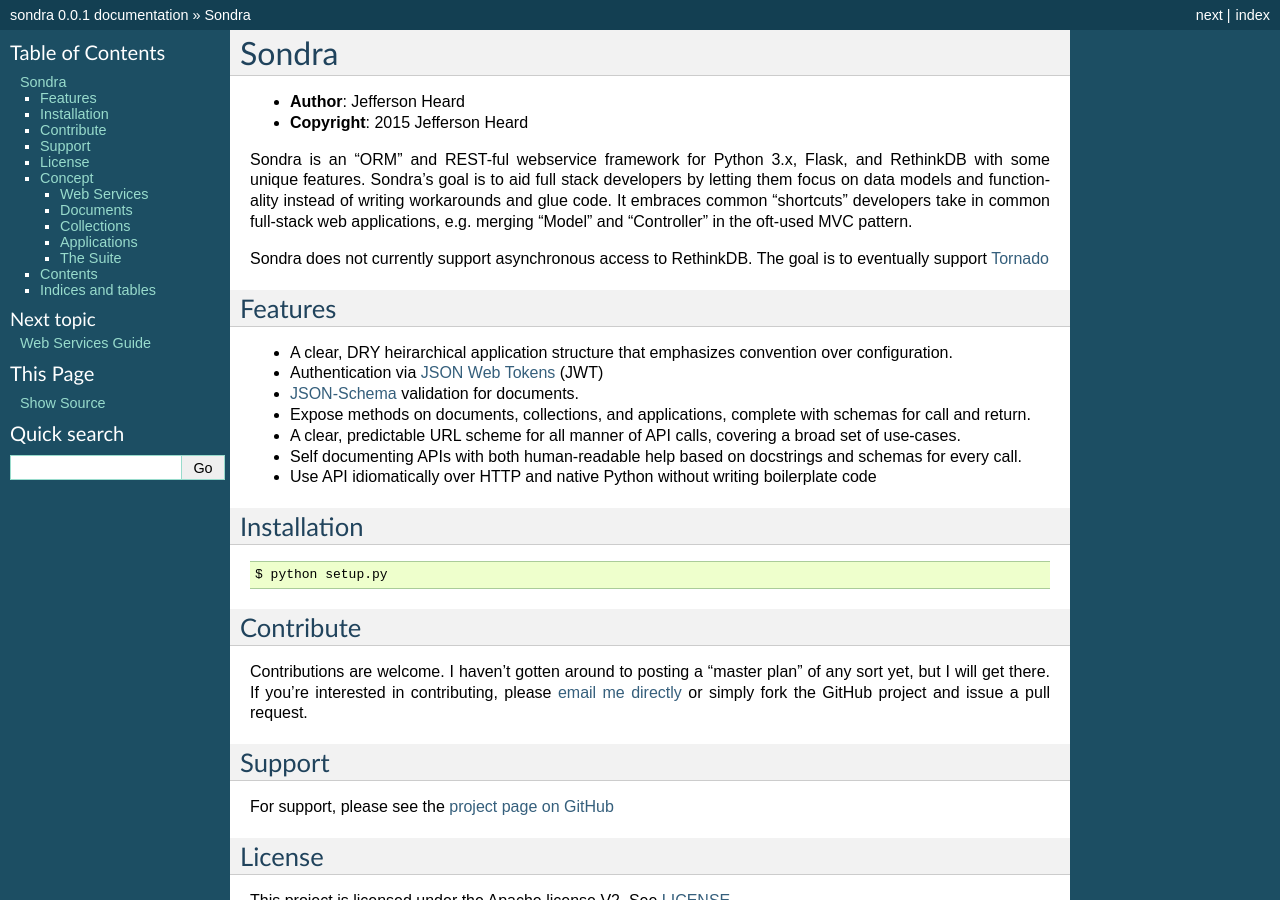
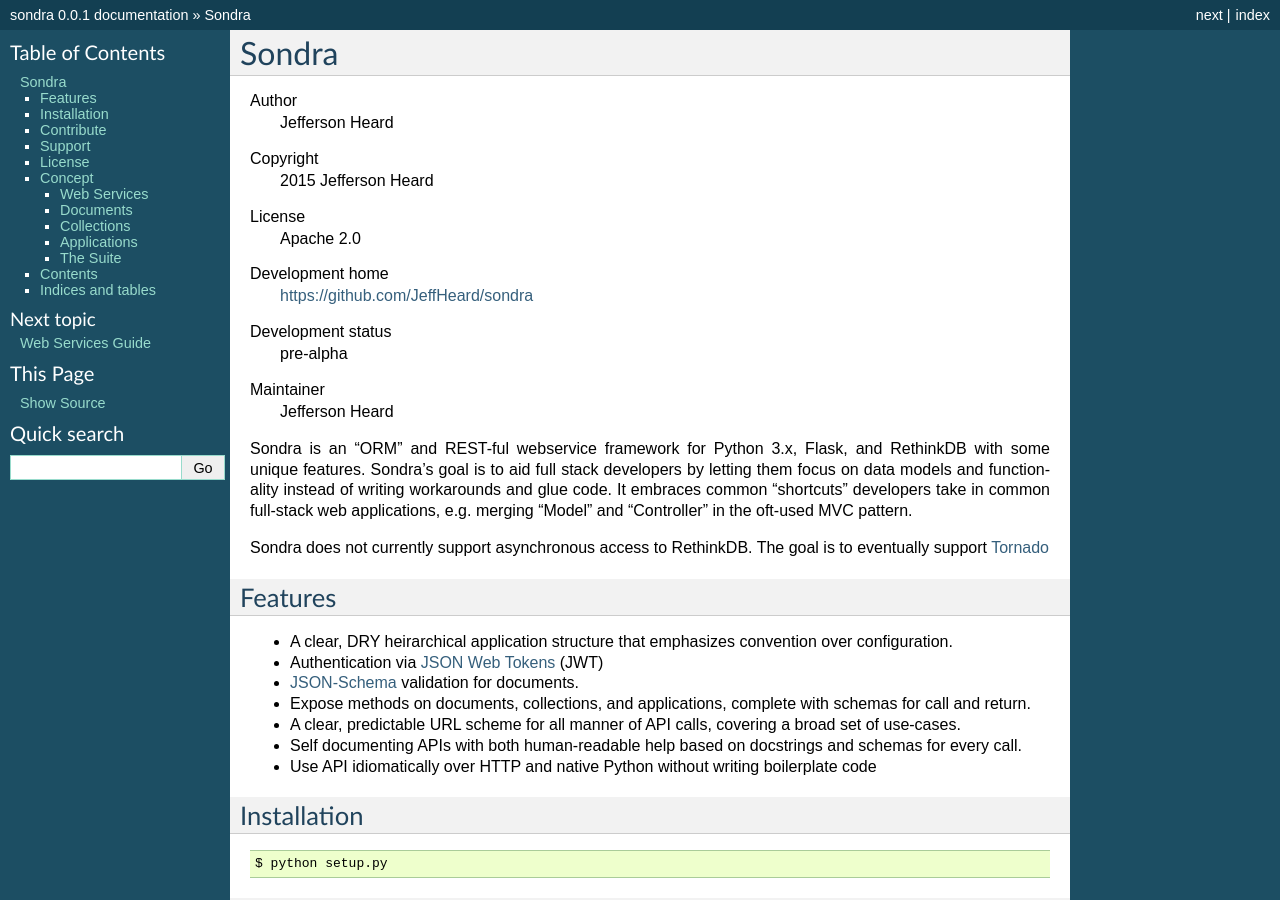
Before and after one commit to jeffersonheard/sondra, a Sphinx documentation site: the page built from docs/index.rst, in a window 1280 px wide and 900 px high. Built offline with Sphinx 7.4.7, drawn with Linux system fonts in a browser that asks for light colours.

Commit message:
added author and maintainership header

```diff
--- a/docs/index.rst
+++ b/docs/index.rst
@@ -7,8 +7,24 @@
 Sondra
 ######
 
-* **Author**: Jefferson Heard
-* **Copyright**: 2015 Jefferson Heard
+Author
+  Jefferson Heard
+
+Copyright
+  2015 Jefferson Heard
+
+License
+  Apache 2.0
+
+Development home
+  https://github.com/JeffHeard/sondra
+
+Development status
+  pre-alpha
+
+Maintainer
+  Jefferson Heard
+
 
 Sondra is an "ORM" and REST-ful webservice framework for Python 3.x, Flask, and RethinkDB with some unique
 features. Sondra's goal is to aid full stack developers by letting them focus
@@ -33,6 +49,8 @@
 
 Installation
 ============
+
+
 
 ::
 
```
